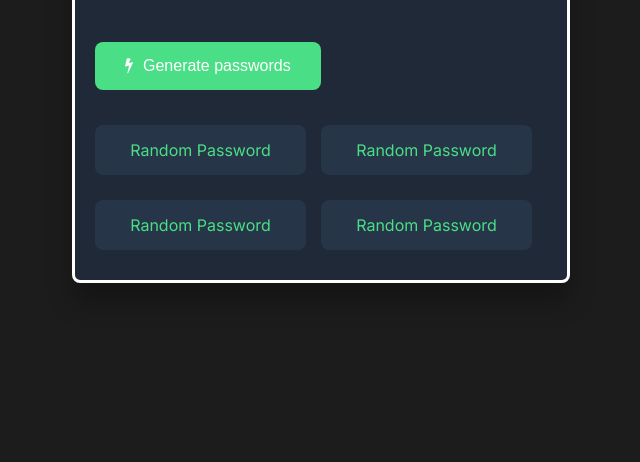
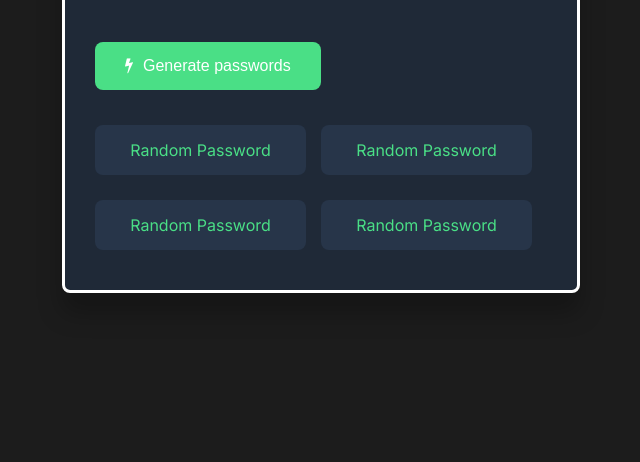
Before and after one commit to hsingla378/random_password_generator, a plain HTML site: page index.html in a window 1280 px wide. Shown: the part 338-800 px from the top of the page, without its empty margins (319-959 px from the left). Drawn offline with Linux system fonts and the light colour scheme.

Commit message:
Update index.css

```diff
--- a/index.css
+++ b/index.css
@@ -11,12 +11,6 @@ body{
     /* display: flex;
     justify-content: center;
     align-items: center; */
-
-    max-width: 550px;
-    position: absolute;
-    left: 50%;
-    top: 50%;
-    transform: translate(-50%, -50%);
 }
 
 main{
@@ -24,8 +18,12 @@ main{
     box-shadow: 0 20px 25px rgba(0,0,0,0.25);
     border: 3px solid white;
     border-radius: 8px;
-    padding: 20px;
-    max-width: 500px;
+    padding: 30px;
+
+    position: absolute;
+    left: 50%;
+    top: 50%;
+    transform: translate(-50%, -50%);
 }
 
 h2{
@@ -37,7 +35,7 @@ h2{
 }
 
 #textUnderHeading{
-    margin: 15px 0;
+    margin: 15px 0px;
     color: rgb(255, 255, 255);
 }
 
```
